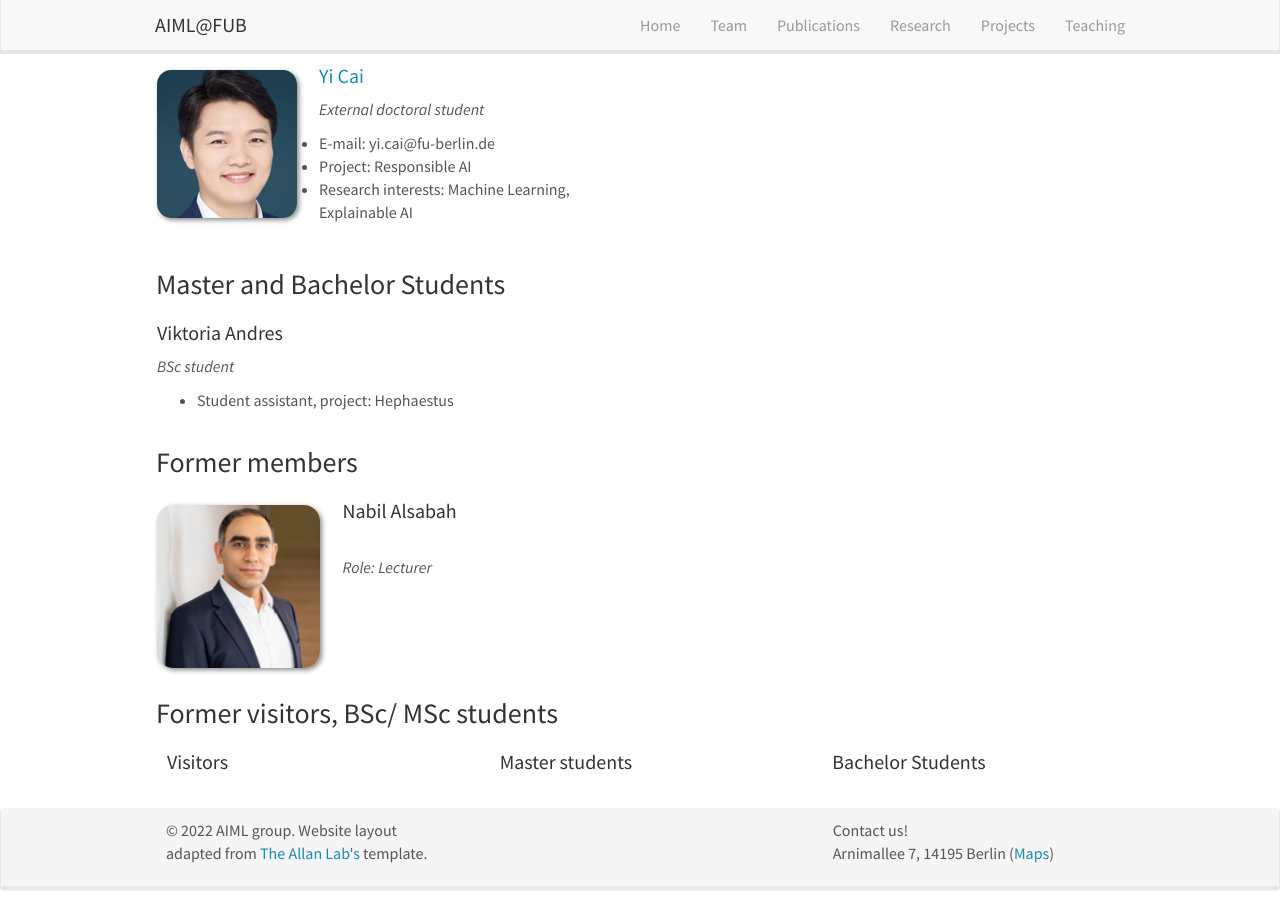
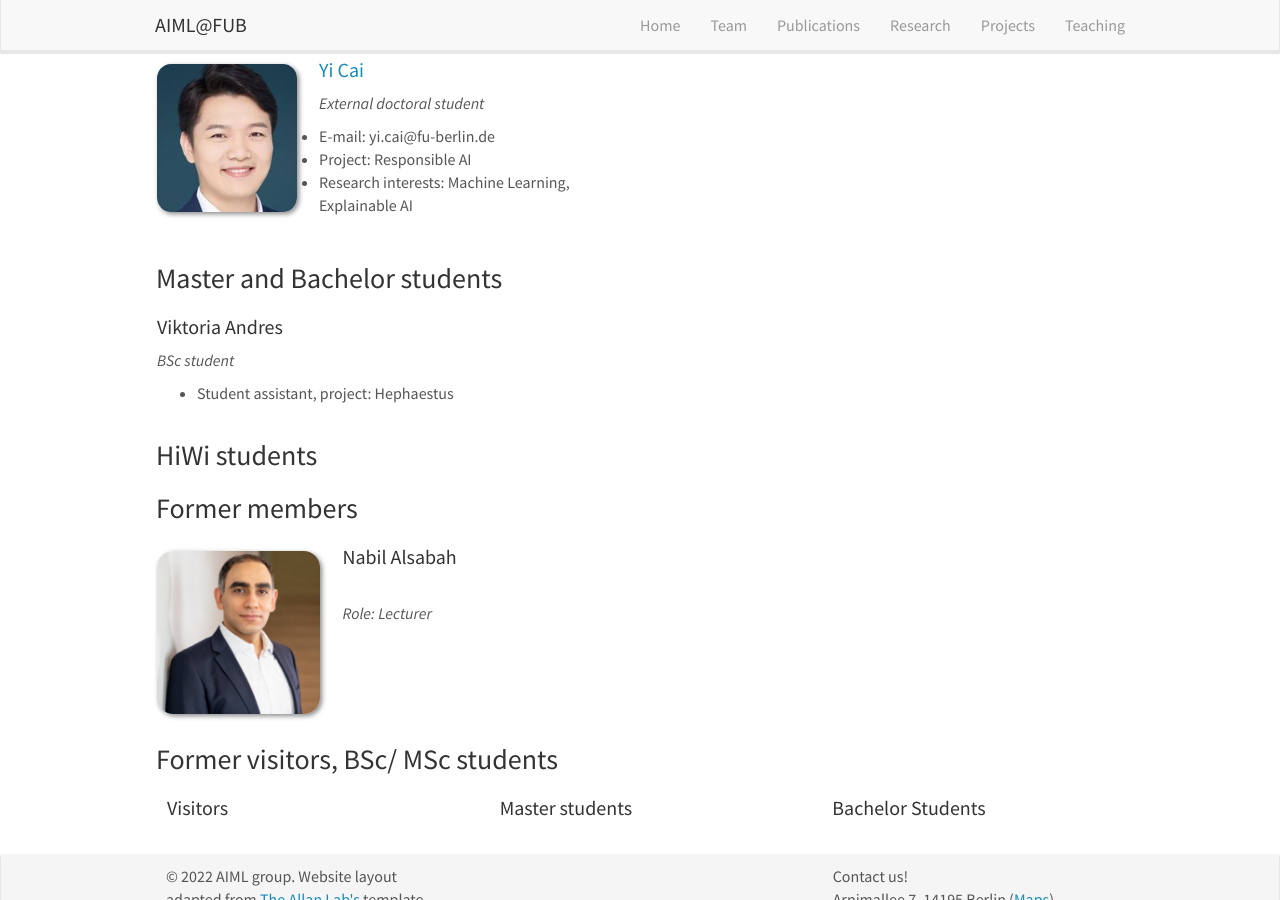
Before and after one commit to AIML-research/AIML-research.github.io, a Jekyll site: the page built from _pages/team.md, in a window 1280 px wide and 900 px high, scrolled down 1432 px. Built offline with Jekyll 4.4.1, drawn with Linux system fonts in a browser that asks for light colours; nearby versions of some CDN libraries.

Commit message:
Update team.md

```diff
--- a/_pages/team.md
+++ b/_pages/team.md
@@ -6,7 +6,7 @@
 permalink: /team/
 ---
 
-## Faculty
+### Faculty
 
 {% assign number_printed = 0 %}
 {% for member in site.data.faculty %}
@@ -203,7 +203,7 @@
 {% endif %}
 
 
-### Master and Bachelor Students
+### Master and Bachelor students
 {% assign number_printed = 0 %}
 {% for member in site.data.students %}
 
@@ -256,6 +256,58 @@
 </div>
 {% endif %}
 
+### HiWi students
+{% assign number_printed = 0 %}
+{% for member in site.data.hiwis %}
+
+{% assign even_odd = number_printed | modulo: 2 %}
+
+{% if even_odd == 0 %}
+<div class="row">
+{% endif %}
+
+<div class="col-sm-6 clearfix">
+  <h4>{{ member.name }}</h4>
+  <i>{{ member.info }} <!-- <br>email: <{{ member.email }}></i> -->
+  <ul style="overflow: hidden">
+
+  {% if member.number_educ == 1 %}
+  <li> {{ member.education1 }} </li>
+  {% endif %}
+
+  {% if member.number_educ == 2 %}
+  <li> {{ member.education1 }} </li>
+  <li> {{ member.education2 }} </li>
+  {% endif %}
+
+  {% if member.number_educ == 3 %}
+  <li> {{ member.education1 }} </li>
+  <li> {{ member.education2 }} </li>
+  <li> {{ member.education3 }} </li>
+  {% endif %}
+
+  {% if member.number_educ == 4 %}
+  <li> {{ member.education1 }} </li>
+  <li> {{ member.education2 }} </li>
+  <li> {{ member.education3 }} </li>
+  <li> {{ member.education4 }} </li>
+  {% endif %}
+
+  </ul>
+</div>
+
+{% assign number_printed = number_printed | plus: 1 %}
+
+{% if even_odd == 1 %}
+</div>
+{% endif %}
+
+{% endfor %}
+
+{% assign even_odd = number_printed | modulo: 2 %}
+{% if even_odd == 1 %}
+</div>
+{% endif %}
 
 ### Former members
 
```
